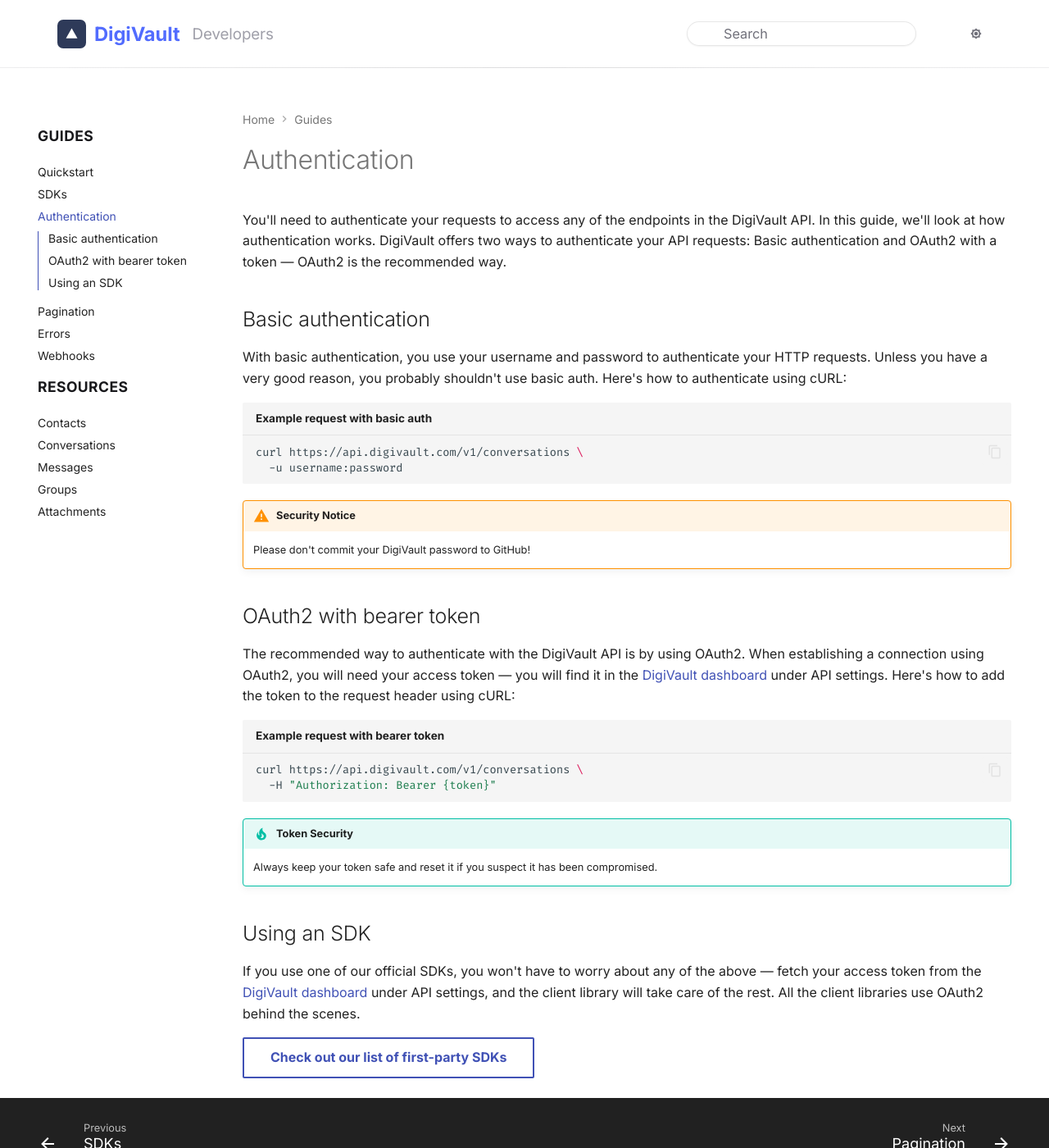
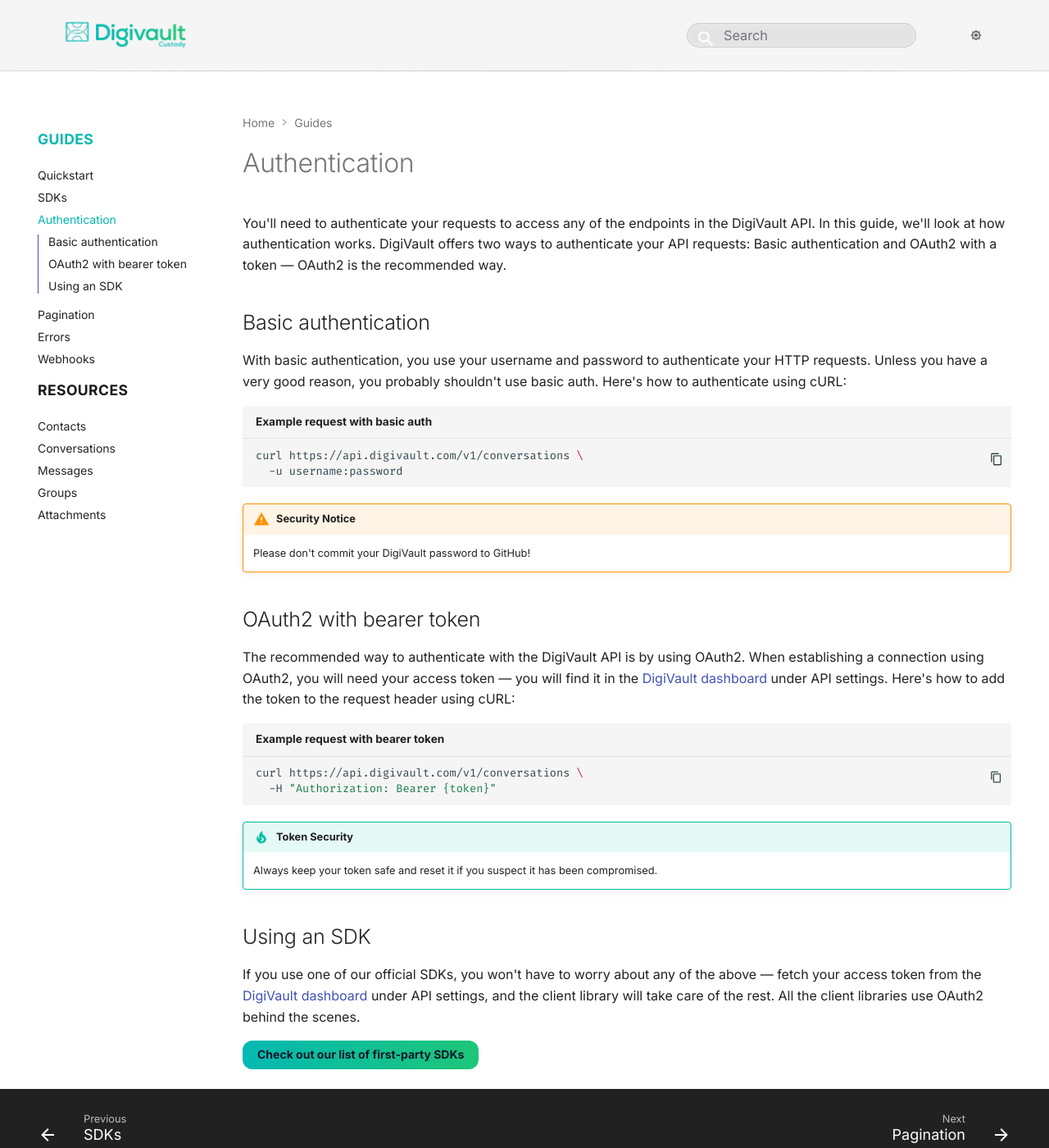
Before and after one commit to raja9112/Slate-Board, an MkDocs documentation site: the page built from docs/authentication.md, in a window 1280 px wide and 1400 px high. Shown: the whole window at 82% size. Built offline with MkDocs 1.6.1 and Material for MkDocs 9.7.7, drawn with Linux system fonts in a browser that asks for light colours.

Commit message:
Changed Logo, Favicon and Color. Minor changes in alignments and brought logo in mobile view

```diff
--- a/docs/stylesheets/header-styles.css
+++ b/docs/stylesheets/header-styles.css
@@ -10,19 +10,28 @@
 
 /* Header container */
 .md-header {
-  background-color: rgba(255, 255, 255, 0.5);
+  background-color: rgba(0, 0, 0, 0.04);
   backdrop-filter: blur(4px);
   -webkit-backdrop-filter: blur(4px);
-  border-bottom: 1px solid rgba(24, 24, 27, 0.075);
+  border-bottom: 1px solid rgba(24, 24, 27, 0.12);
   box-shadow: none;
   transition: all 150ms cubic-bezier(0.4, 0, 0.2, 1);
 }
 
+:root {
+  --bg-gradient-cta: linear-gradient(90deg, #04b9b2, #1ec677);
+}
+
+/* CTA gradient utility */
+:root {
+  --bg-gradient-cta: linear-gradient(90deg, #04b9b2, #1ec677);
+}
+
 [data-md-color-scheme="slate"] .md-header {
-  background-color: rgba(24, 24, 27, 0.2);
+  background-color: rgba(0, 0, 0, 0.24);
   backdrop-filter: blur(8px);
   -webkit-backdrop-filter: blur(8px);
-  border-bottom: 1px solid rgba(255, 255, 255, 0.075);
+  border-bottom: 1px solid rgba(255, 255, 255, 0.12);
 }
 
 /* Add subtle shadow below header */
@@ -69,13 +78,28 @@
 }
 
 /* Show logo image */
+/* Logo icon only (responsive sizing similar to h-10 sm:h-12 md:h-14) */
 .md-header__button.md-logo img,
 .md-header__button.md-logo svg {
   display: block !important;
-  height: 1.75rem;
-  width: 1.75rem;
+  height: 1.5rem;
+  width: auto;
   object-fit: contain;
   flex-shrink: 0;
+}
+
+@media (min-width: 40rem) {
+  .md-header__button.md-logo img,
+  .md-header__button.md-logo svg {
+    height: 2rem;
+  }
+}
+
+@media (min-width: 64rem) {
+  .md-header__button.md-logo img,
+  .md-header__button.md-logo svg {
+    height: 2.3rem;
+  }
 }
 
 /* Text will be added via JavaScript */
@@ -102,6 +126,44 @@
   margin-left: auto;
 }
 
+/* Base search styling aligned with the nav tint (glassy) */
+.md-search__form {
+  background-color: rgba(0, 0, 0, 0.04);
+  border: 1px solid rgba(24, 24, 27, 0.12);
+  color: oklch(21% .006 285.885);
+  backdrop-filter: blur(6px);
+  -webkit-backdrop-filter: blur(6px);
+}
+
+.md-search__form:hover {
+  border-color: rgba(24, 24, 27, 0.12);
+}
+
+.md-search__input {
+  color: oklch(21% .006 285.885);
+}
+
+.md-search__input::placeholder {
+  color: oklch(55.2% .016 285.938);
+}
+
+[data-md-color-scheme="slate"] .md-search__form {
+  background-color: rgba(0, 0, 0, 0.24);
+  border-color: rgba(255, 255, 255, 0.12);
+}
+
+[data-md-color-scheme="slate"] .md-search__form:hover {
+  border-color: rgba(255, 255, 255, 0.12);
+}
+
+[data-md-color-scheme="slate"] .md-search__input {
+  color: #f8fafc;
+}
+
+[data-md-color-scheme="slate"] .md-search__input::placeholder {
+  color: #cbd5e1;
+}
+
 /* Desktop-only search styling (Tablet and above) */
 @media (min-width: 60em) {
   /* Search button/form styling - Match logo height */
@@ -109,24 +171,24 @@
     height: 1.5rem;
     width: 14rem;
     border-radius: 9999px;
-    background-color: white;
-    border: 1px solid rgba(24, 24, 27, 0.1);
+    background-color: rgba(0, 0, 0, 0.04);
+    border: 1px solid rgba(24, 24, 27, 0.12);
     transition: all 150ms cubic-bezier(0.4, 0, 0.2, 1);
-    box-shadow: 0 1px 2px 0 rgba(0, 0, 0, 0.05);
+    box-shadow: none;
   }
 
   .md-search__form:hover {
-    border-color: rgba(24, 24, 27, 0.2);
-    box-shadow: 0 1px 3px 0 rgba(0, 0, 0, 0.1);
+    border-color: rgba(24, 24, 27, 0.12);
+    box-shadow: none;
   }
 
   [data-md-color-scheme="slate"] .md-search__form {
-    background-color: rgba(255, 255, 255, 0.05);
-    border-color: rgba(255, 255, 255, 0.1);
+    background-color: rgba(0, 0, 0, 0.24);
+    border-color: rgba(255, 255, 255, 0.12);
   }
 
   [data-md-color-scheme="slate"] .md-search__form:hover {
-    border-color: rgba(255, 255, 255, 0.2);
+    border-color: rgba(255, 255, 255, 0.12);
   }
 
   /* Search input */
@@ -134,7 +196,7 @@
     padding: calc(0.25rem * 1.5) calc(0.25rem * 3) calc(0.25rem * 1.5) calc(0.25rem * 2);
     font-size: 0.8125rem;
     line-height: 1rem;
-    color: oklch(55.2% .016 285.938);
+    color: oklch(21% .006 285.885);
   }
 
   .md-search__input::placeholder {
@@ -142,11 +204,11 @@
   }
 
   [data-md-color-scheme="slate"] .md-search__input {
-    color: oklch(70.5% .015 286.067);
+    color: #f8fafc;
   }
 
   [data-md-color-scheme="slate"] .md-search__input::placeholder {
-    color: oklch(70.5% .015 286.067);
+    color: #cbd5e1;
   }
 }
 
@@ -262,11 +324,19 @@
   .md-header__button.md-icon[for="__drawer"] {
     order: -1;
     margin-right: auto;
+    align-items: center;
+    justify-content: center;
   }
 
-  /* Hide logo completely on mobile (icon + DigiVault Developers text) */
   .md-header__button.md-logo {
-    display: none !important;
+    display: flex !important;
+    margin: 0 auto;
+  }
+
+  .md-header__button.md-logo img,
+  .md-header__button.md-logo svg {
+    height: 1.85rem;
+    width: auto;
   }
 
   /* Hide logo text spans if they somehow render */
@@ -279,11 +349,12 @@
   .md-search {
     order: 10;
     margin-left: auto;
+    margin-right: 0.15rem;
   }
 
   .md-header__option {
     order: 11;
-    margin-left: 0.5rem;
+    margin-left: 0.25rem;
   }
 }
 
@@ -466,3 +537,121 @@
   width: auto;
   height: 1.5rem;
 }
+
+/* CTA gradient utility */
+:root {
+  --bg-gradient-cta: linear-gradient(90deg, #04b9b2, #1ec677);
+}
+
+/* Apply gradient to common buttons */
+button,
+.md-button,
+.md-typeset .md-button,
+input[type="button"],
+input[type="submit"],
+input[type="reset"] {
+  background: var(--bg-gradient-cta);
+  color: #0b172a;
+  border: none;
+  box-shadow: none;
+  border-radius: 0.6rem;
+}
+
+/* Compact button sizing */
+button,
+.md-button,
+.md-typeset .md-button,
+input[type="button"],
+input[type="submit"],
+input[type="reset"] {
+  padding: 0.45rem 0.9rem;
+  font-size: 0.7rem;
+  line-height: 1.2;
+}
+
+button:hover,
+.md-button:hover,
+.md-typeset .md-button:hover,
+input[type="button"]:hover,
+input[type="submit"]:hover,
+input[type="reset"]:hover {
+  filter: brightness(0.98);
+  color: #0b172a;
+}
+
+button:active,
+.md-button:active,
+.md-typeset .md-button:active,
+input[type="button"]:active,
+input[type="submit"]:active,
+input[type="reset"]:active {
+  filter: brightness(0.95);
+  color: #0b172a;
+}
+
+/* Do not apply CTA gradient to code copy button */
+.md-code__button {
+  background: transparent;
+  color: inherit;
+  border: none;
+  box-shadow: none;
+}
+
+/* Sidebar hover and scrollbar styling */
+.md-sidebar .md-nav__link:hover,
+.md-sidebar .md-nav__link:focus-visible,
+.md-sidebar .md-nav__item--active > .md-nav__link,
+.md-sidebar .md-nav__item--active > .md-nav__link:hover,
+.md-sidebar .md-nav__item--active > .md-nav__link:focus-visible {
+  color: #04b9b2;
+}
+
+.md-sidebar .md-nav__link--active,
+.md-sidebar .md-nav__link--active:hover,
+.md-sidebar .md-nav__link--active:focus-visible {
+  color: #04b9b2;
+}
+
+.md-sidebar__scrollwrap {
+  background: transparent;
+}
+
+.md-sidebar__scrollwrap::-webkit-scrollbar {
+  width: 2px;
+}
+
+.md-sidebar__scrollwrap::-webkit-scrollbar-thumb {
+  background: var(--bg-gradient-cta);
+  border-radius: 999px;
+}
+
+.md-sidebar__scrollwrap::-webkit-scrollbar-track {
+  background: rgba(0, 0, 0, 0.04);
+}
+
+@media (prefers-color-scheme: dark) {
+  .md-sidebar__scrollwrap::-webkit-scrollbar-track {
+    background: rgba(255, 255, 255, 0.08);
+  }
+}
+
+/* Scrollbar gradient */
+::-webkit-scrollbar-thumb {
+  background: var(--bg-gradient-cta);
+  border-radius: 999px;
+}
+
+::-webkit-scrollbar-track {
+  background: rgba(0, 0, 0, 0.04);
+}
+
+@media (prefers-color-scheme: dark) {
+  ::-webkit-scrollbar-track {
+    background: rgba(255, 255, 255, 0.08);
+  }
+}
+
+/* CTA gradient utility fallback */
+:root {
+  --bg-gradient-cta: linear-gradient(90deg, #04b9b2, #1ec677);
+}
--- a/mkdocs.yml
+++ b/mkdocs.yml
@@ -13,8 +13,8 @@
 theme:
   name: material
   custom_dir: overrides
-  logo: assets/digivault-logo.svg
-  favicon: favicon.ico
+  logo: assets/digivault-logo.png
+  favicon: assets/favicon-digivault.png
 
   # Colors matching the mirrored site
   palette:
--- a/overrides/main.html
+++ b/overrides/main.html
@@ -4,36 +4,6 @@
 {% block scripts %}
   {{ super() }}
   <script>
-    // Add logo text (Icon DigiVault Developers)
-    // Function to add logo text
-    function addLogoText() {
-      const logo = document.querySelector('.md-header__button.md-logo');
-      if (logo && !logo.querySelector('.logo-text-digivault')) {
-        const digivault = document.createElement('span');
-        digivault.className = 'logo-text-digivault';
-        digivault.textContent = 'DigiVault';
-
-        const developers = document.createElement('span');
-        developers.className = 'logo-text-developers';
-        developers.textContent = 'Developers';
-
-        logo.appendChild(digivault);
-        logo.appendChild(developers);
-      }
-    }
-
-    // Run on initial load
-    document.addEventListener('DOMContentLoaded', function() {
-      addLogoText();
-
-      // Also subscribe to instant navigation events if available
-      if (typeof document$ !== 'undefined') {
-        document$.subscribe(function() {
-          setTimeout(addLogoText, 0);
-        });
-      }
-    });
-
     // Theme toggle matching mirrored site
     function initTheme() {
       const theme = localStorage.getItem('theme') || 'system';
```
Also changed, not shown: docs/assets/digivault-logo.png (added), docs/assets/digivault-logo.svg (deleted), docs/assets/favicon-digivault.png (added).
